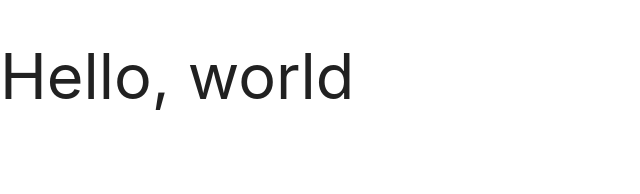
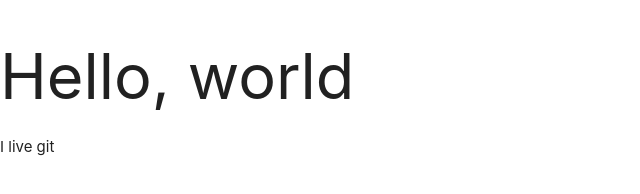
Before and after one commit to Amirprx3/Frontend-Html-Css-js, a plain HTML site: page index.html in a window 1280 px wide. Shown: the full height of the page, 0-640 px from the left. Drawn offline with Linux system fonts and the light colour scheme.

Commit message:
second commit

```diff
--- a/index.html
+++ b/index.html
@@ -11,6 +11,7 @@
 
 <body>
     <h1>Hello, world</h1>
+    <p>I live git</p>
 
     <script src="/assets/materialize-v1.0.0/materialize/js/materialize.min.js"></script>
     <script src="/assets/js/main.js"></script>
```
Also changed, not shown: assets/css/main.css (added).
